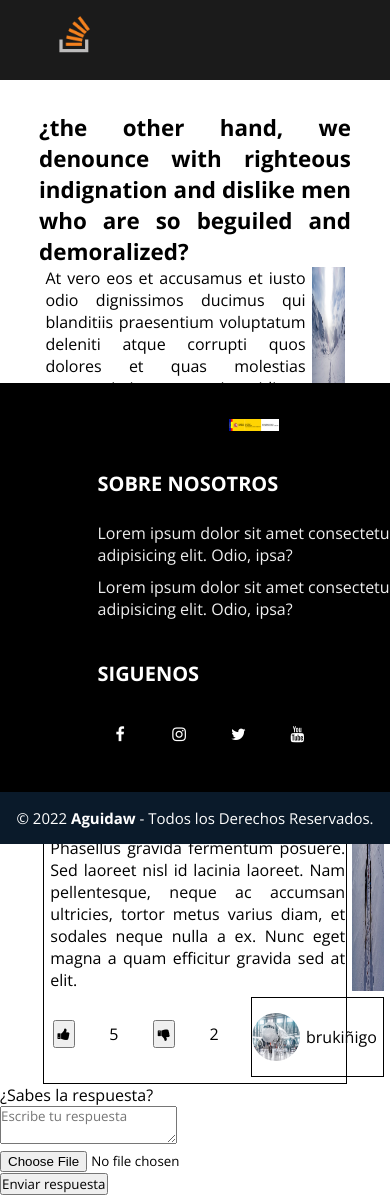
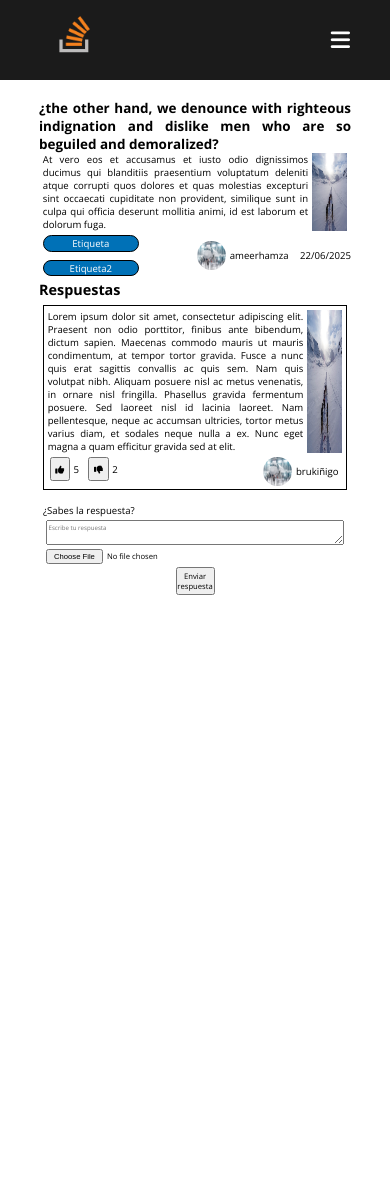
Before and after one commit to gorkauriarte/Reto2_AGUIDAW, a PHP site: page /php/detalle_pregunta.php in a window 390 px wide; the page is wider, and only the part inside the window is pictured. After the commit the page ends 595 px from the top of that part, so only its background shows below. Run offline with PHP 8.4, Linux system fonts and the light colour scheme; some libraries are stand-ins or nearby versions.

Commit message:
diseño detalle pregunta

```diff
--- a/www/componentes/header.php
+++ b/www/componentes/header.php
@@ -1,6 +1,4 @@
 
-
-<header>
     <nav>
          <div class="logo">
             <img src="../img/Stack_Overflow_icon.svg.png" alt="Error en la imagen">
@@ -16,4 +14,3 @@
             <li><a href="#">Sing In/Up</a></li>
          </ul>
       </nav>
-</header>
--- a/www/css/detalle_pregunta.css
+++ b/www/css/detalle_pregunta.css
@@ -3,11 +3,9 @@
     padding: 0;
     box-sizing: border-box;
 }
-body {
-    font-size: 1em;
+main {
+    font-size: .9em;
     font-family: Roboto;
-}
-main {
     display: flex;
     flex-direction: column;
     align-items: center;
@@ -103,16 +101,19 @@ h2 {
     align-items: center;
 }
 .respuesta>.reaccion>p {
-    margin: 2em;
+    margin: .2em;
+}
+.respuesta>.reaccion>.like {
+    margin-right: .8em;
 }
 .respuesta>.reaccion>button {
+    font-size: 15px;
     margin: .2em;
-    padding: .2em;
+    padding: .4em;
 }
 .respuesta>.usuario_respuesta {
     grid-area: usuario;
     margin-top: .4em;
-    border: 1px solid black;
     display: flex;
     justify-content: right;
     align-items: center;
@@ -127,7 +128,78 @@ h2 {
     margin-right: 0.4em;
 }
 
+.crear_respuesta {
+    margin-top: 3vw;
+    width: 78vw;
+    display: flex;
+    flex-direction: column;
+}
+.crear_respuesta>p {
+    margin: .2em 0;
+}
+.crear_respuesta>form {
+    display: flex;
+    flex-direction: column;
+    align-items: center;
+}
+.crear_respuesta>form>textarea {
+    margin: .2em 0;
+    padding: .2em;
+    width: 98%;
+    min-height: 4vw;
+    font-size: 1em;
+}
+.crear_respuesta>form>textarea::placeholder {
+    font-size: 1em;
+}
+.crear_respuesta>form>input {
+    margin: .2em 0;
+    width: 98%;
+    font-size: 1em;
+}
+.crear_respuesta>form>button {
+    margin: .2em 0 0 0;
+    padding: .3em;
+    width: 10vw;
+    display: flex;
+    justify-content: center;
+    font-size: 1em;
+}
 
+
+
+
+@media screen and (max-width:1200px) {
+    main {
+        font-size: .8em;
+    }
+    .respuesta>.reaccion>button {
+        font-size: 11px;
+    }
+    .crear_respuesta>form>textarea {
+        font-size: .8em;
+    }
+    .crear_respuesta>form>textarea::placeholder {
+        font-size: .8em;
+    }
+    .crear_respuesta>form>input {
+        font-size: .8em;
+    }
+    .crear_respuesta>form>button {
+        font-size: 1em;
+    }
+}
 @media screen and (max-width:768px) {
-
+    main {
+        font-size: .6em;
+    }
+    .respuesta>.reaccion>button {
+        font-size: 9px;
+    }
+    .crear_respuesta>form>input {
+        font-size: .8em;
+    }
+    .crear_respuesta>form>button {
+        font-size: .8em;
+    }
 }
--- a/www/php/detalle_pregunta.php
+++ b/www/php/detalle_pregunta.php
@@ -9,6 +9,7 @@
     <link rel="stylesheet"  href="../css/header.css">
     <link rel="stylesheet"  href="../css/footer.css">
     <title>Detalle de la pregunta</title>
+    <script src="https://kit.fontawesome.com/eb496ab1a0.js" crossorigin="anonymous"></script>
 </head>
 <body>
 
@@ -53,9 +54,9 @@
             </div>
             <div class="reaccion">
                 <button id="like"><i class="fa fa-thumbs-up"></i></button>
-                <p>5</p>
+                <p class="like">5</p>
                 <button id="dislike"><i class="fa fa-thumbs-down"></i></button>
-                <p>2</p>
+                <p class="dislike">2</p>
             </div>
             <div class="usuario_respuesta">
                 <img src="../img/aeropspace_shutterstock_1048379746.jpg">
@@ -69,14 +70,13 @@
             <form>
                 <textarea class="descripcion" id="descripcion" placeholder="Escribe tu respuesta"></textarea>
                 <input type="file" name="imagen_respuesta" id="imagen_respuesta">
+                <button>Enviar respuesta</button>
             </form>
-            <button>Enviar respuesta</button>
+
         </div>
 
     </main>
 
-    <?php
-        require "../componentes/footer.php";
-    ?>
+
 </body>
 </html>
```
